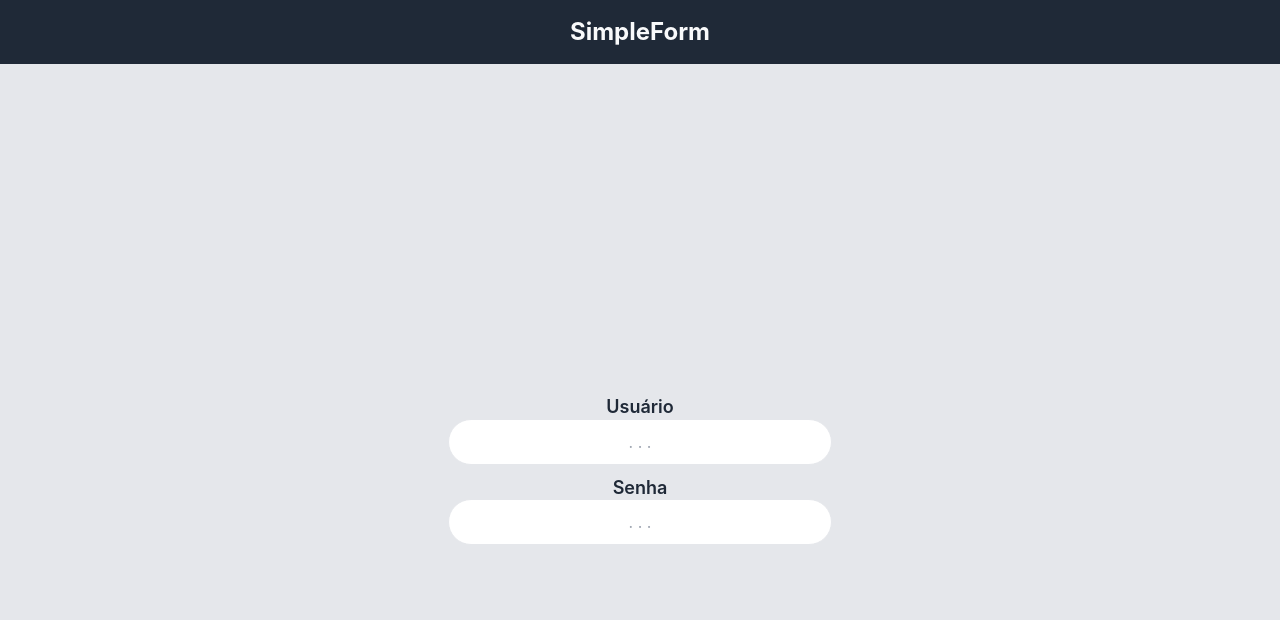
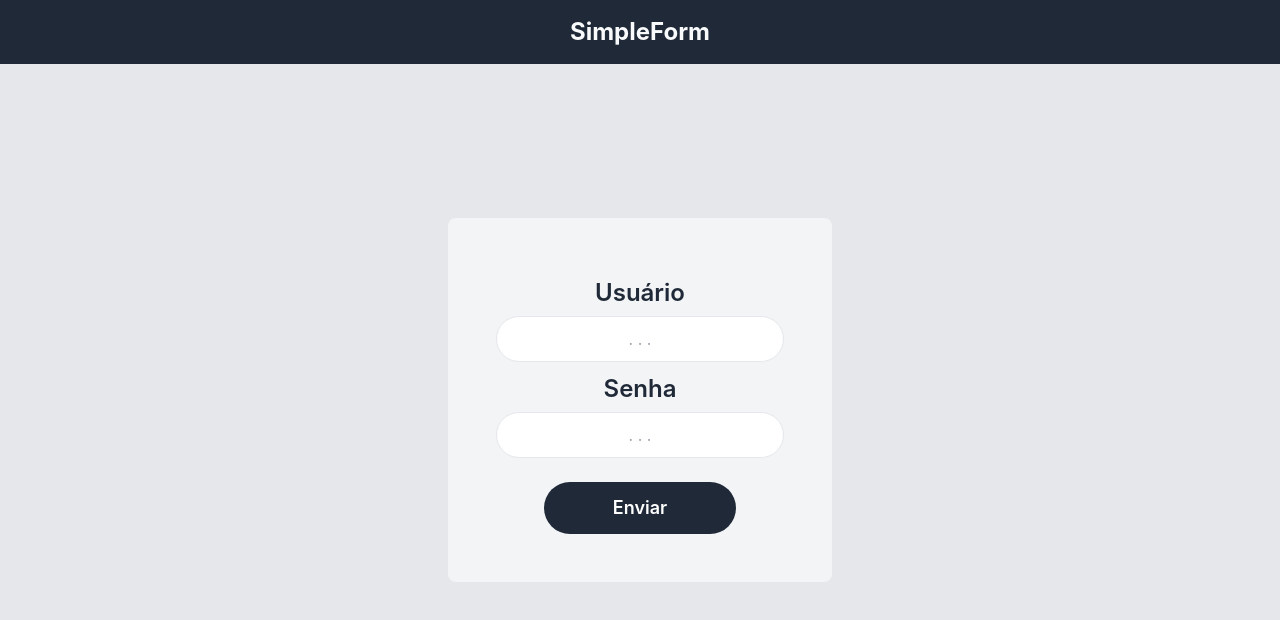
Before and after one commit to patitow/SimpleReactForm, a React (Vite) app in the folder simpleform/: page / in a window 1280 px wide. Shown: the top 620 px of the page. Built offline with nearby package versions, Linux system fonts and the light colour scheme.

Commit message:
correções e finalização login e form

```diff
--- a/simpleform/src/components/CInput.jsx
+++ b/simpleform/src/components/CInput.jsx
@@ -8,10 +8,10 @@ function CInput({label,type}) {
 
     return (
         <>
-            <label className="text-lg font-semibold leading-tight text-gray-800 text-center mt-3" for={label}>
+            <label className="text-2xl font-semibold leading-tight text-gray-800 text-center mt-3" htmlFor={label}>
                 {label.charAt(0).toUpperCase() + label.slice(1)}
             </label>
-            <input className="border rounded-full w-full py-3 px-4 text-gray-700 leading-tight focus:outline-offset-0 focus:shadow-outline focus:outline-blue-900 text-center"
+            <input className="mt-2 border rounded-full w-full py-3 px-4 text-gray-700 leading-tight focus:outline-offset-0 focus:shadow-outline focus:outline-blue-900 text-center"
             id={label}
             type={typesOfInput.indexOf(type) === -1 ? "text" : type }
             placeholder=". . ."></input>
--- a/simpleform/src/components/Header.jsx
+++ b/simpleform/src/components/Header.jsx
@@ -4,7 +4,6 @@ function Header() {
             <div className="w-full absolute top-0 h-16 bg-gray-800 flex items-center justify-center select-none">
                 <h1 className="font-bold text-gray-50 leading-6 text-2xl">SimpleForm</h1>
             </div>
-
         </>
     )
 }
--- a/simpleform/src/css/index.css
+++ b/simpleform/src/css/index.css
@@ -21,7 +21,6 @@ body {
   margin: 0;
   height: 100vh;
   width: 100vw;
-  overflow: hidden;
 }
 
 /* @media (prefers-color-scheme: light) {
--- a/simpleform/src/main.jsx
+++ b/simpleform/src/main.jsx
@@ -7,9 +7,14 @@ import Header from './components/Header'
 ReactDOM.createRoot(document.getElementById('root')).render(
   <React.StrictMode>
     <Header></Header>
-    <div className='flex flex-col items-center justify-center w-96 m-auto mt-96' >
-      <CInput label="Usuário" type="text"></CInput>
-      <CInput label="Senha" type="password"></CInput>
+    <div className='w-screen h-screen flex items-center justify-center'>
+      <form className='flex flex-col items-center justify-center w-96 m-auto bg-gray-100 rounded-lg p-12' >
+        <CInput label="Usuário" type="text"></CInput>
+        <CInput label="Senha" type="password"></CInput>
+
+
+        <button className='rounded-full px-4 py-3 bg-gray-800 border-spacing-1 hover:scale-[1.05] duration-200 w-48 text-lg font-semibold text-white mt-6'>Enviar</button>
+      </form>
     </div>
   </React.StrictMode>,
 )
```
